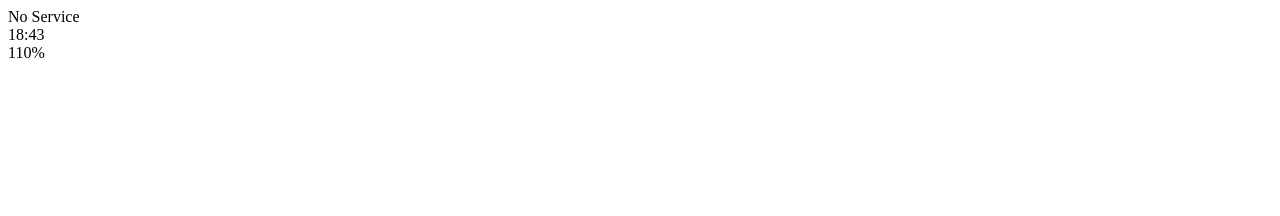
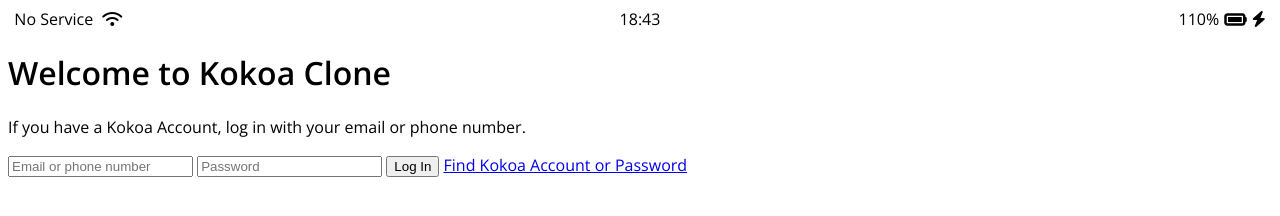
Before and after one commit to firstpagetitle/kokoa-clone-2021, a plain HTML site: page index.html in a window 1280 px wide. Drawn offline with nearby package versions, Linux system fonts and the light colour scheme.

Commit message:
Made index.html

```diff
--- /dev/null
+++ b/css/styles.css
@@ -0,0 +1,33 @@
+@import url("https://fonts.googleapis.com/css2?family=Open+Sans:wght@400;600&display=swap");
+
+body {
+  font-family: "Open Sans", sans-serif;
+}
+
+.status-bar {
+  display: flex;
+  justify-content: center;
+}
+
+.status-bar__column {
+  width: 33%;
+}
+
+.status-bar__column:first-child span {
+  margin-right: 5px;
+}
+
+.status-bar__column:nth-child(2) {
+  display: flex;
+  justify-content: center;
+}
+
+.status-bar__column:last-child {
+  display: flex;
+  justify-content: flex-end;
+  align-items: center;
+}
+
+.status-bar__column .fa-battery-full {
+  margin: 0px 5px;
+}
--- a/index.html
+++ b/index.html
@@ -1,25 +1,45 @@
 <!DOCTYPE html>
 <html lang="en">
   <head>
+    <link rel="stylesheet" href="css/styles.css" />
     <meta charset="UTF-8" />
     <meta http-equiv="X-UA-Compatible" content="IE=edge" />
     <meta name="viewport" content="width=device-width, initial-scale=1.0" />
-    <title>Welcome to Kokoa Talk</title>
+    <title>Welcome to Kokoa Clone</title>
   </head>
   <body>
-    <div id="status-bar">
+    <div class="status-bar">
       <div class="status-bar__column">
         <span>No Service</span>
-        <!-- To Do: Wifi Icon -->
+        <i class="fas fa-wifi"></i>
       </div>
       <div class="status-bar__column">
         <span>18:43</span>
       </div>
       <div class="status-bar__column">
         <span>110%</span>
-        <!-- Battery Icon -->
-        <!-- Lightning Icon -->
+        <i class="fas fa-battery-full fa-lg"></i>
+        <i class="fas fa-bolt"></i>
       </div>
     </div>
+
+    <header class="welcome-header">
+      <h1 class="welcome-header__title">Welcome to Kokoa Clone</h1>
+      <p class="welcome-header__text">
+        If you have a Kokoa Account, log in with your email or phone number.
+      </p>
+    </header>
+
+    <form id="login-form">
+      <input type="text" placeholder="Email or phone number" />
+      <input type="password" placeholder="Password" />
+      <input type="submit" value="Log In" />
+      <a href="#">Find Kokoa Account or Password</a>
+    </form>
+
+    <script
+      src="https://kit.fontawesome.com/6478f529f2.js"
+      crossorigin="anonymous"
+    ></script>
   </body>
 </html>
```
